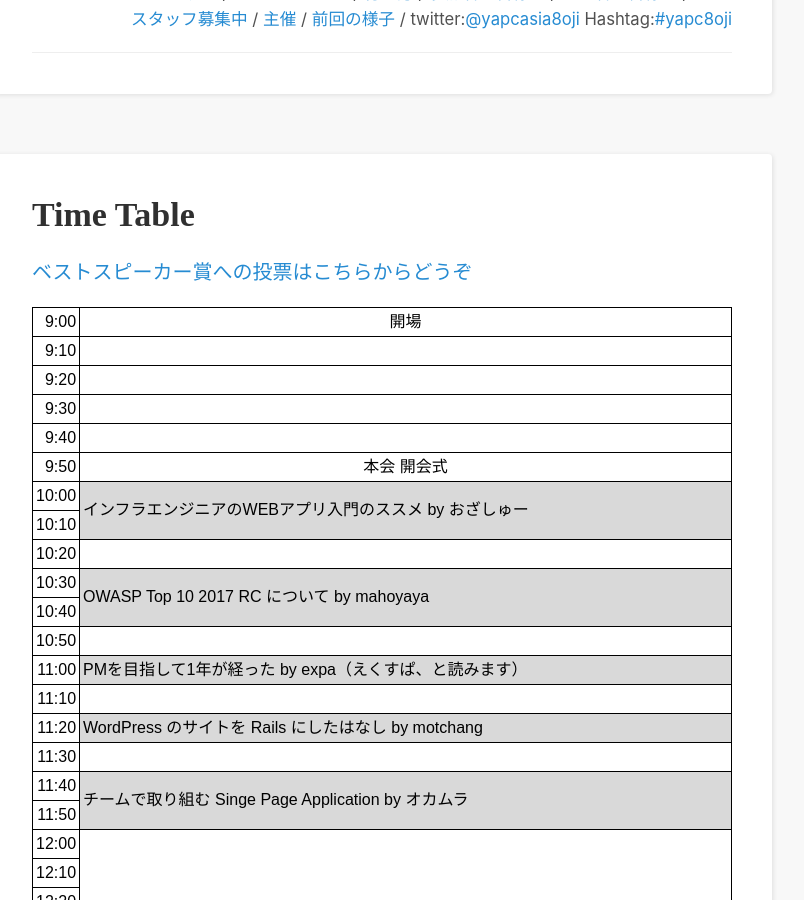
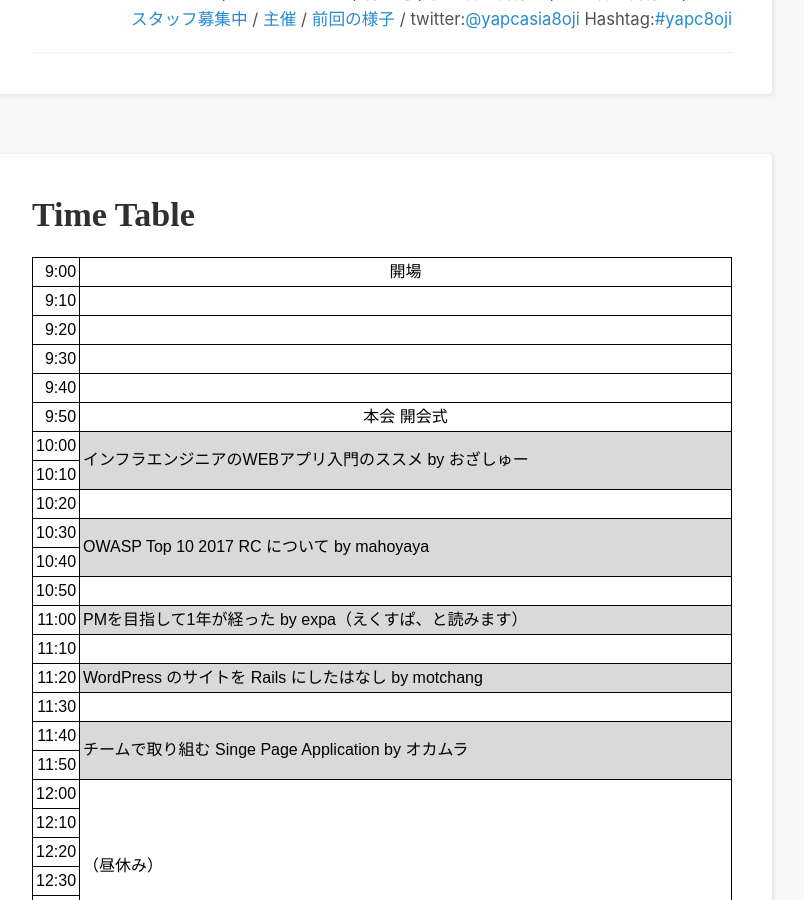
Before and after one commit to uzulla/y8-2017-spring, a Jekyll site: the page built from time-table.md, in a window 1280 px wide and 900 px high, scrolled down 463 px. Shown: the whole window, without its empty margins (258-1062 px from the left). Built offline with Jekyll 4.4.1, drawn with Linux system fonts in a browser that asks for light colours; comment, search, counter and statistics services are not loaded.

Commit message:
remove link to vote url

```diff
--- a/time-table.md
+++ b/time-table.md
@@ -2,8 +2,6 @@
 layout: page
 title: Time Table
 ---
-
-<a href="https://y8-2017-spring-vote.hachiojipm.org/">ベストスピーカー賞への投票はこちらからどうぞ</a>
 
 <meta http-equiv="Content-Type" content="text/html; charset=utf-8">
 <style type="text/css">
```
